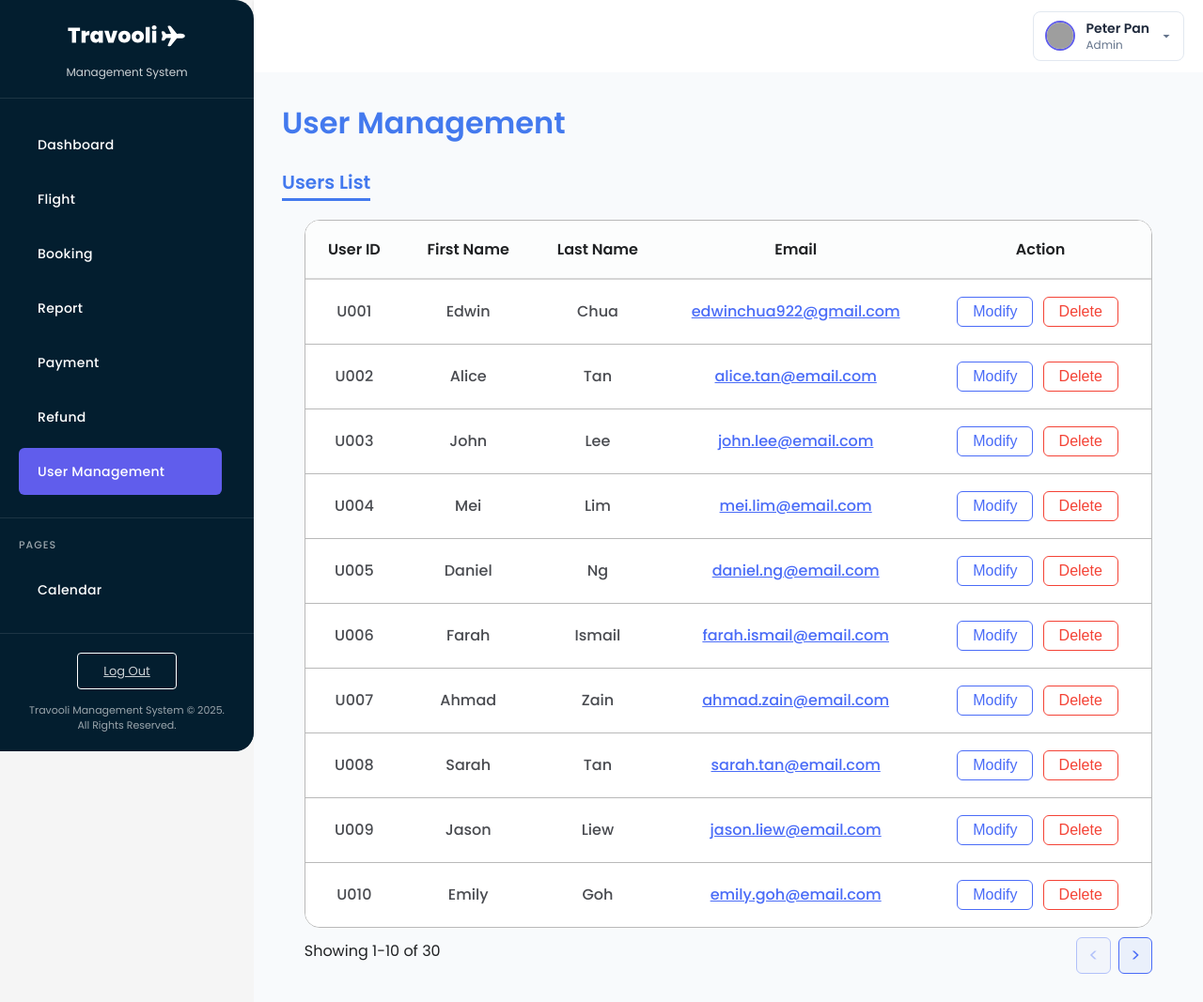
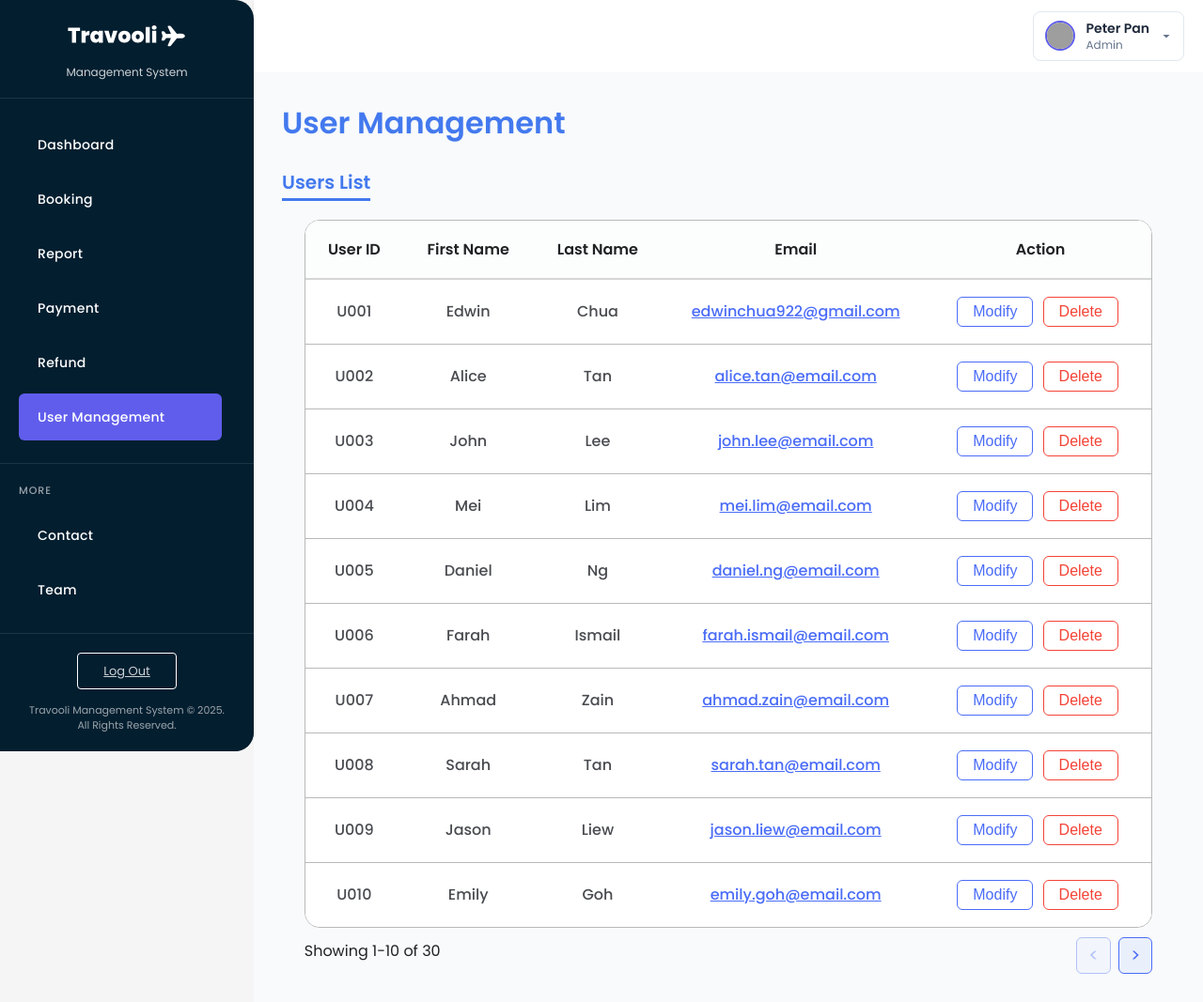
Before and after one commit to 404notfound-j/Travooli_System, a PHP site: page /U_Manage.php in a window 1280 px wide. Shown: the whole page at 94% size. Run offline with PHP 8.4, Linux system fonts and the light colour scheme; a user stored in the database is signed in; data comes from the database, SQL or seed files in the repository; grey boxes are pictures that could not be loaded.

Commit message:
hightlight

```diff
--- a/adminSidebar.php
+++ b/adminSidebar.php
@@ -67,7 +67,6 @@ $initials = strtoupper(substr($adminData['fst_name'], 0, 1) . substr($adminData[
 
         <nav class="nav-menu">
             <a href="A_dashboard.php" class="nav-item">Dashboard</a>
-            <a href="#" class="nav-item">Flight</a>
             <a href="adminFlightBooking.php" class="nav-item">Booking</a>
             <a href="salesReport.php" class="nav-item">Report</a>
             <a href="recordTable.php?section=payment" class="nav-item">Payment</a>
@@ -75,11 +74,8 @@ $initials = strtoupper(substr($adminData['fst_name'], 0, 1) . substr($adminData[
             <a href="U_Manage.php" class="nav-item">User Management</a>
 
             <div class="pages-section">
-                <div class="section-title">PAGES</div>
-                <a href="#" class="nav-item">Calendar</a>
-                <a href="#" class="nav-item">To-Do</a>
+                <div class="section-title">MORE</div>
                 <a href="contact.php" class="nav-item">Contact</a>
-                <a href="#" class="nav-item">Receipt & Ticket</a>
                 <a href="team.php" class="nav-item">Team</a>
             </div>
         </nav>
--- a/js/adminSidebar.js
+++ b/js/adminSidebar.js
@@ -10,6 +10,8 @@ document.addEventListener('DOMContentLoaded', function() {
         // Map pages to navigation items (only for actual working pages)
         const pageMapping = {
             'A_dashboard.php': 'Dashboard',
+            'adminFlightBooking.php': 'Booking',
+            'adminHotelBooking.php': 'Booking',
             'salesReport.php': 'Report',
             'recordTable.php': function(href) {
                 // Handle recordTable.php with different parameters
@@ -41,6 +43,18 @@ document.addEventListener('DOMContentLoaded', function() {
                         item.classList.add('active');
                     }
                 } else if (pageMapping[currentPage] && itemText === pageMapping[currentPage]) {
+                    item.classList.add('active');
+                }
+            }
+            // Check if current page should activate this nav item (for pages that share the same nav item)
+            else if (pageMapping[currentPage] && itemText === pageMapping[currentPage]) {
+                // Special handling for recordTable.php
+                if (currentPage === 'recordTable.php') {
+                    const expectedText = pageMapping[currentPage](href);
+                    if (expectedText && itemText === expectedText) {
+                        item.classList.add('active');
+                    }
+                } else {
                     item.classList.add('active');
                 }
             }
```
